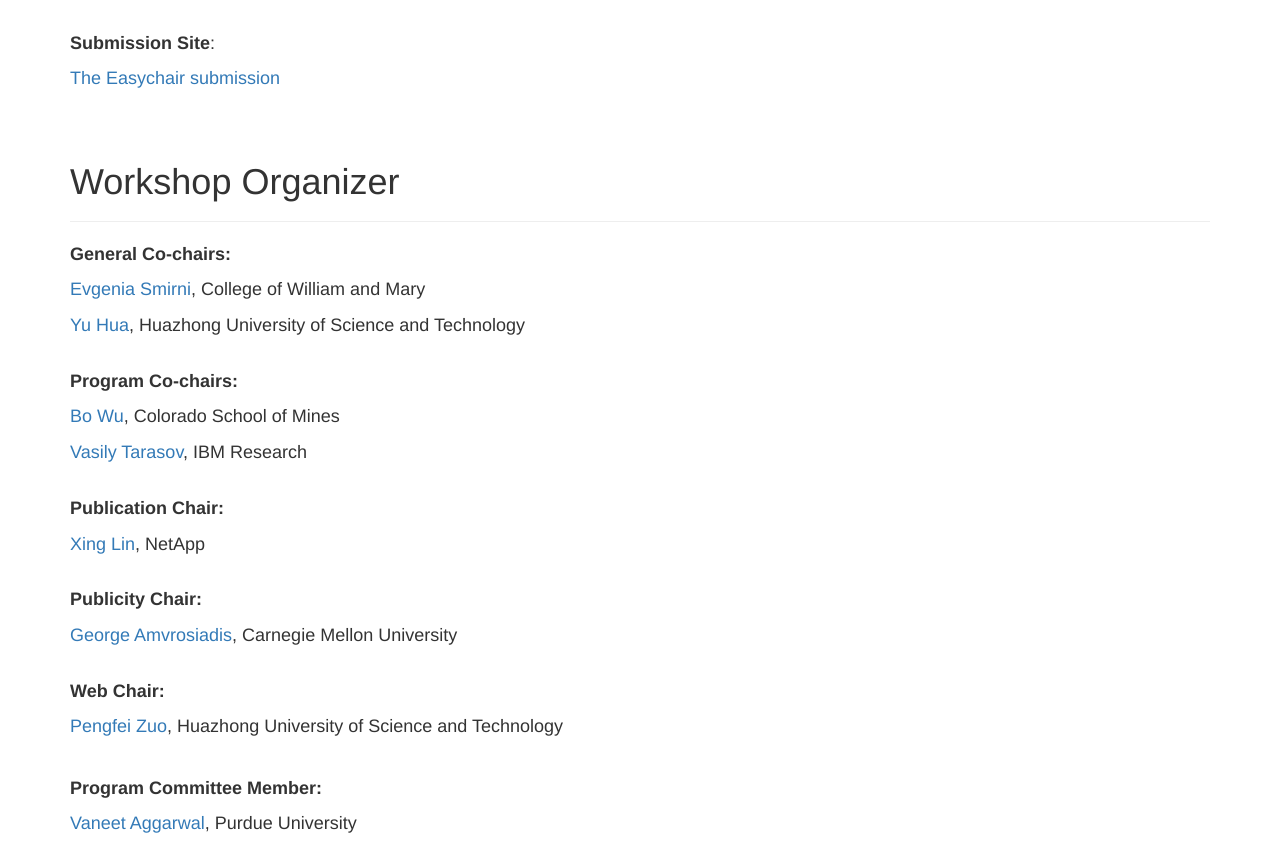
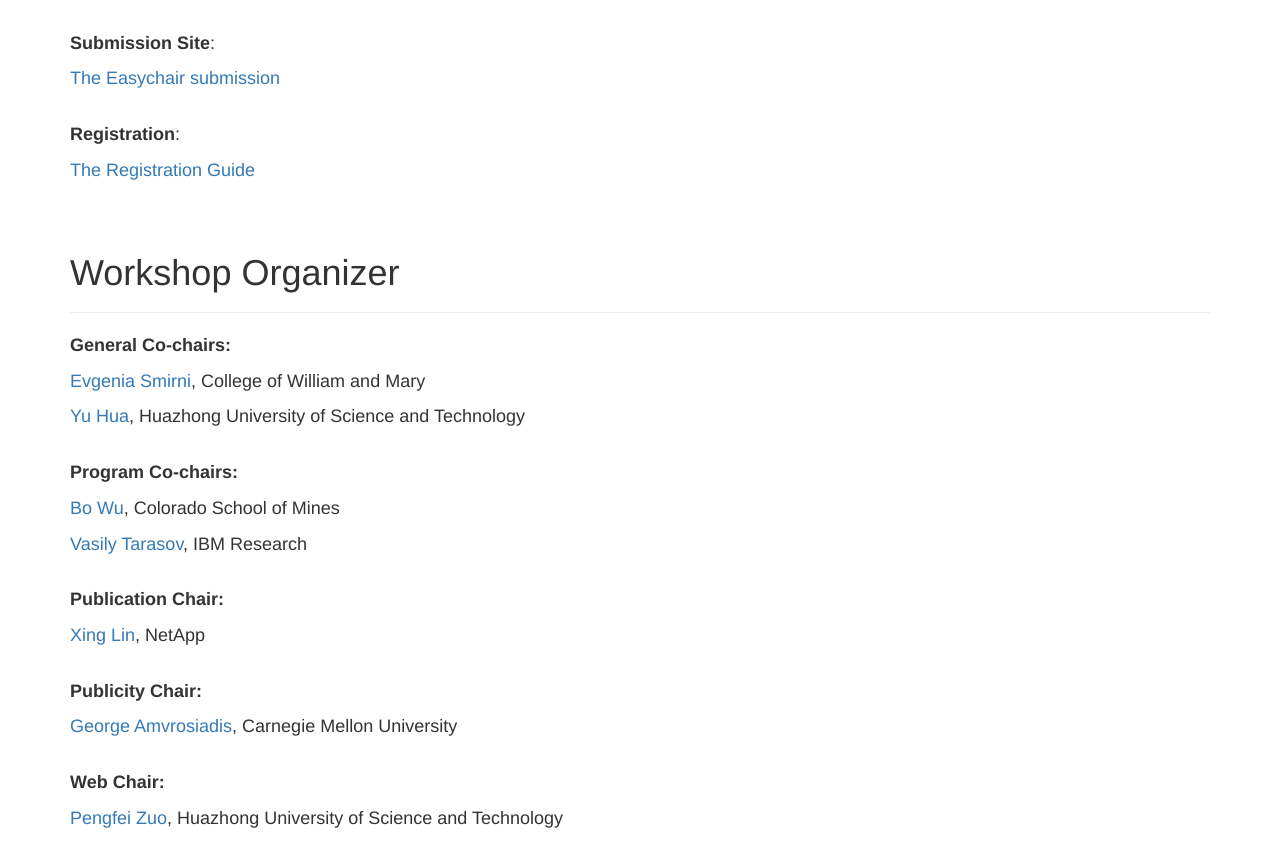
Before and after one commit to sddcs/sddcs.github.io, a plain HTML site: page 2018/sddcs2018.html in a window 1280 px wide. Shown: the part 1740-2586 px from the top of the page. Drawn offline with nearby package versions, Linux system fonts and the light colour scheme.

Commit message:
registration

```diff
--- a/2018/sddcs2018.html
+++ b/2018/sddcs2018.html
@@ -139,6 +139,14 @@ Final paper files due: March 10, 2018, 11:59pm AoE</span></font></p>
 submission</a></font></span></p>
 </br>
 
+<p class="MsoNormal"><span lang="en-us"><font face="  " size="4">
+<b>Registration</b>:
+</font></span></p>
+<p class="MsoNormal"><span lang="en-us"><font face="  " size="4">
+<a href="https://www.asplos2018.org/registration/#reg">The Registration Guide</a></font></span></p>
+</br>
+
+
 <div id="news" class="page-header">
 <h1>Workshop Organizer</h1>
 </div>
```
